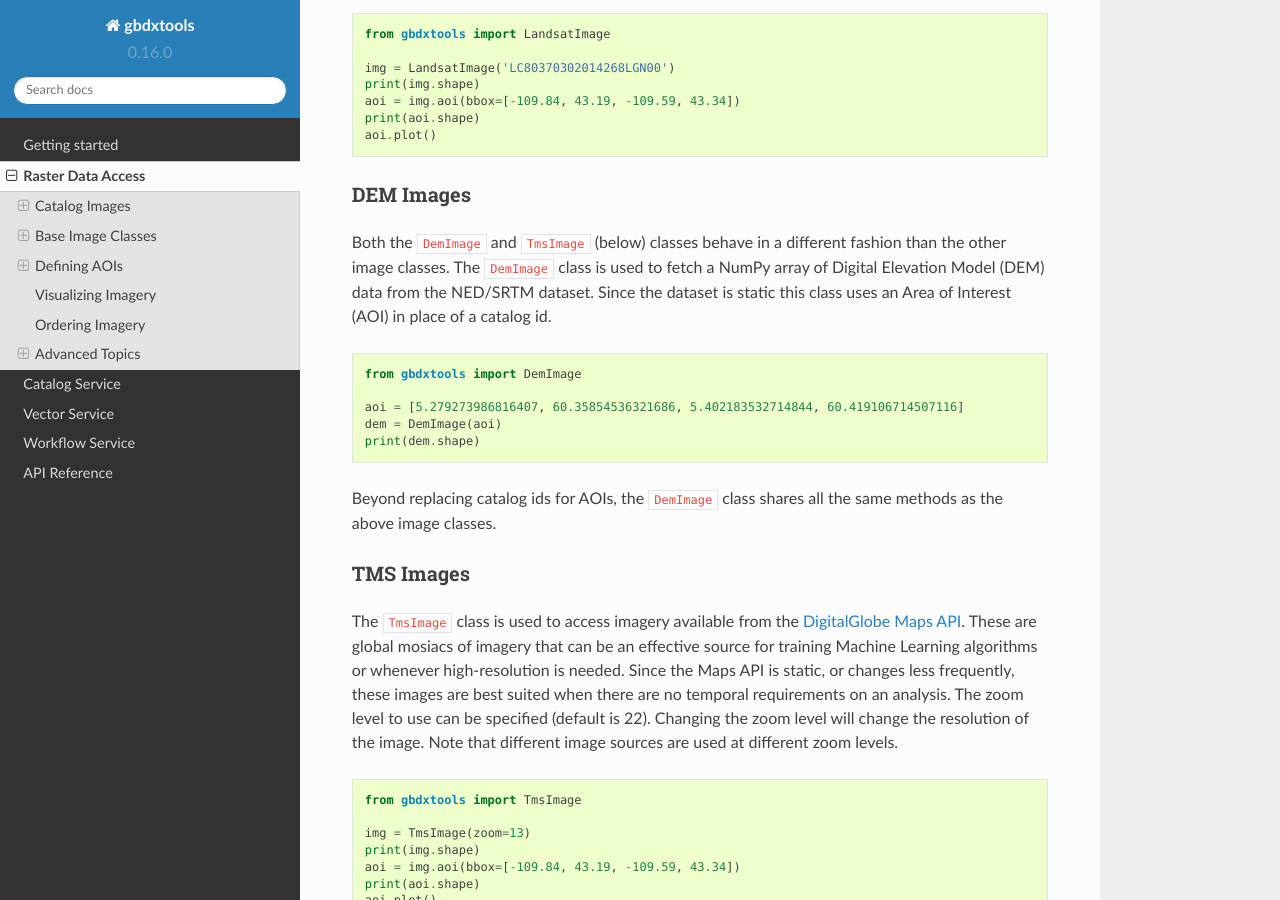
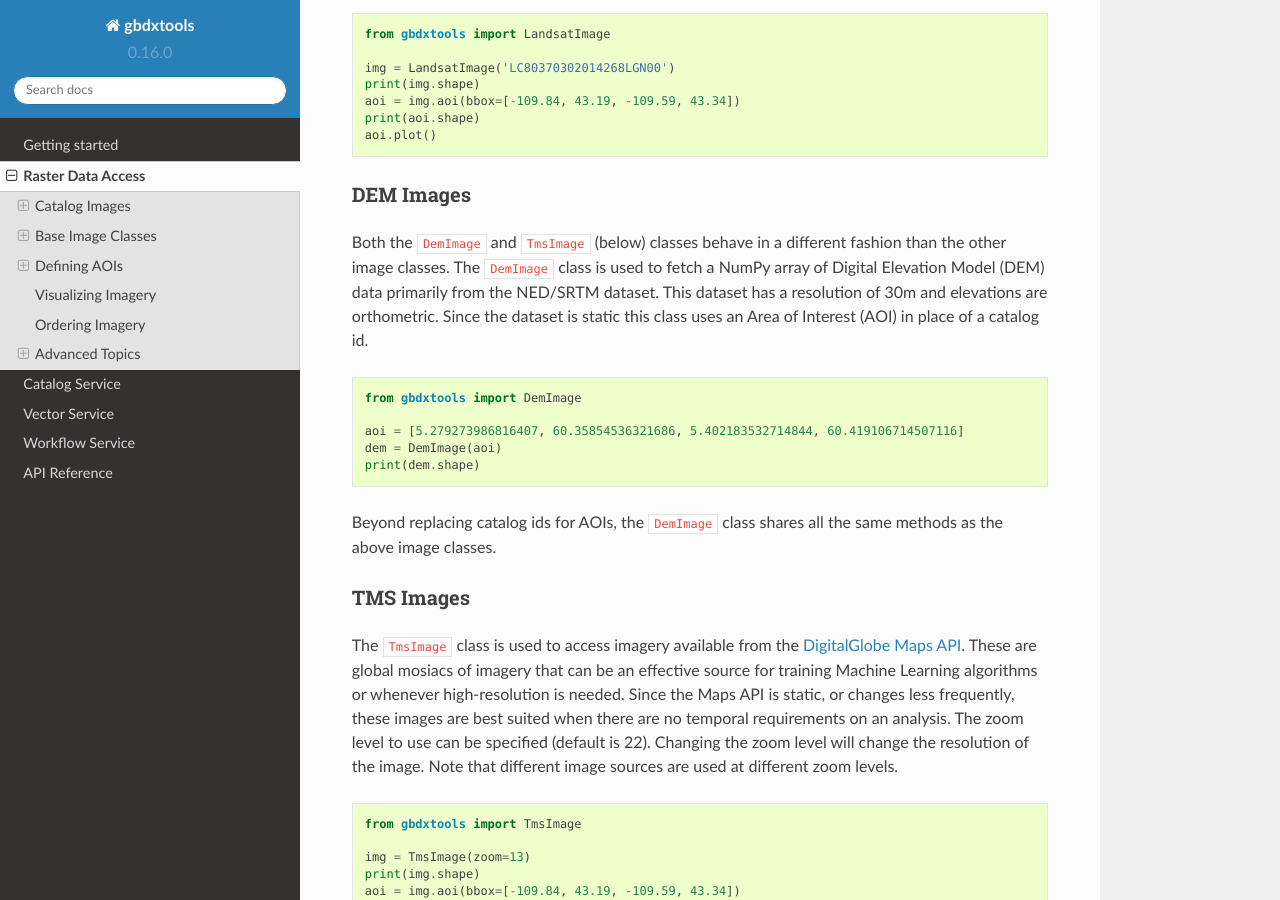
Before and after one commit to DigitalGlobe/gbdxtools, a Sphinx documentation site: the page built from docs/imagery_access.rst, in a window 1280 px wide and 900 px high, scrolled down 5004 px. Built offline with Sphinx 7.4.7 and the Read the Docs theme 2.0.0, drawn with Linux system fonts in a browser that asks for light colours.

Commit message:
Add note about DemImage elevation model

```diff
--- a/docs/imagery_access.rst
+++ b/docs/imagery_access.rst
@@ -199,7 +199,7 @@ GBDX also indexes all Landsat8 images. The images are served from Amazon Web Ser
 DEM Images
 ^^^^^^^^^^^^^^^^^^^^^^^
 
-Both the ``DemImage`` and ``TmsImage`` (below) classes behave in a different fashion than the other image classes. The ``DemImage`` class is used to fetch a NumPy array of Digital Elevation Model (DEM) data from the NED/SRTM dataset. Since the dataset is static this class uses an Area of Interest (AOI) in place of a catalog id.
+Both the ``DemImage`` and ``TmsImage`` (below) classes behave in a different fashion than the other image classes. The ``DemImage`` class is used to fetch a NumPy array of Digital Elevation Model (DEM) data primarily from the NED/SRTM dataset. This dataset has a resolution of 30m and elevations are orthometric. Since the dataset is static this class uses an Area of Interest (AOI) in place of a catalog id.
 
 .. code-block:: python
 
```
